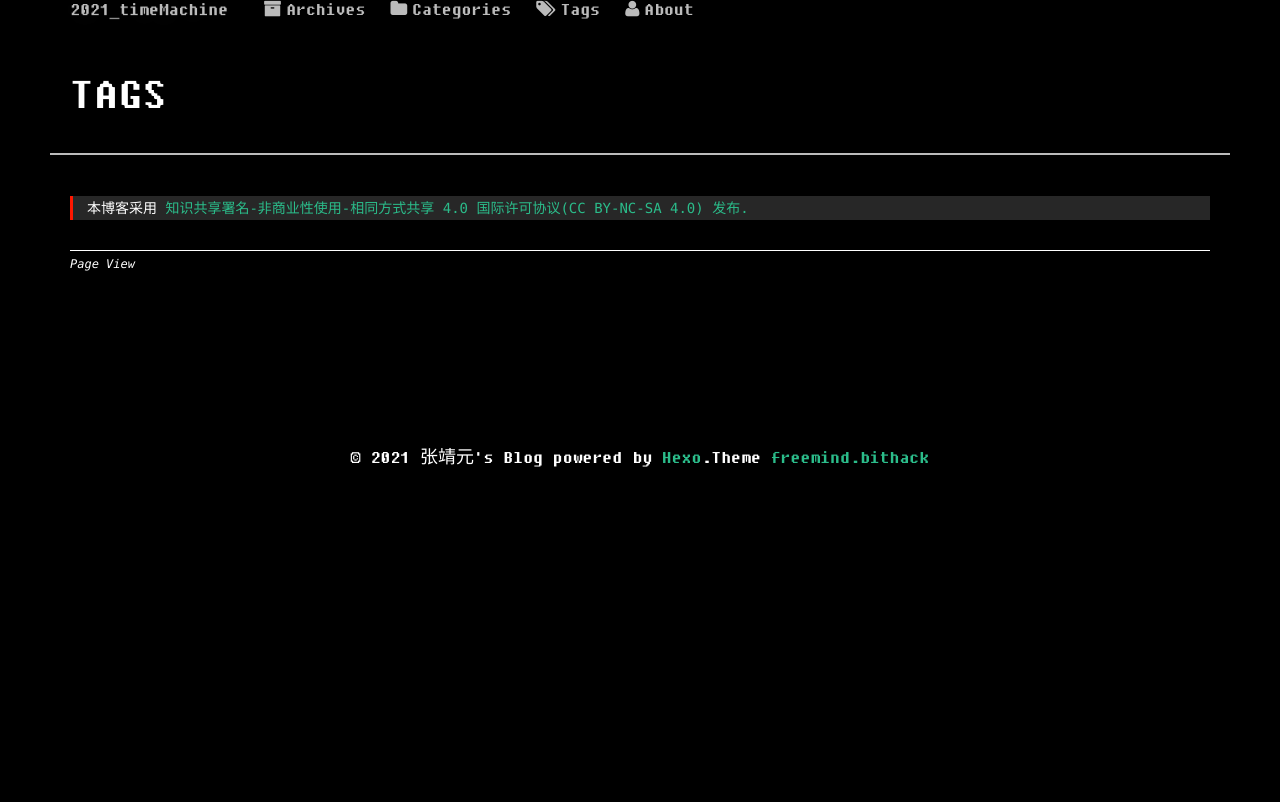
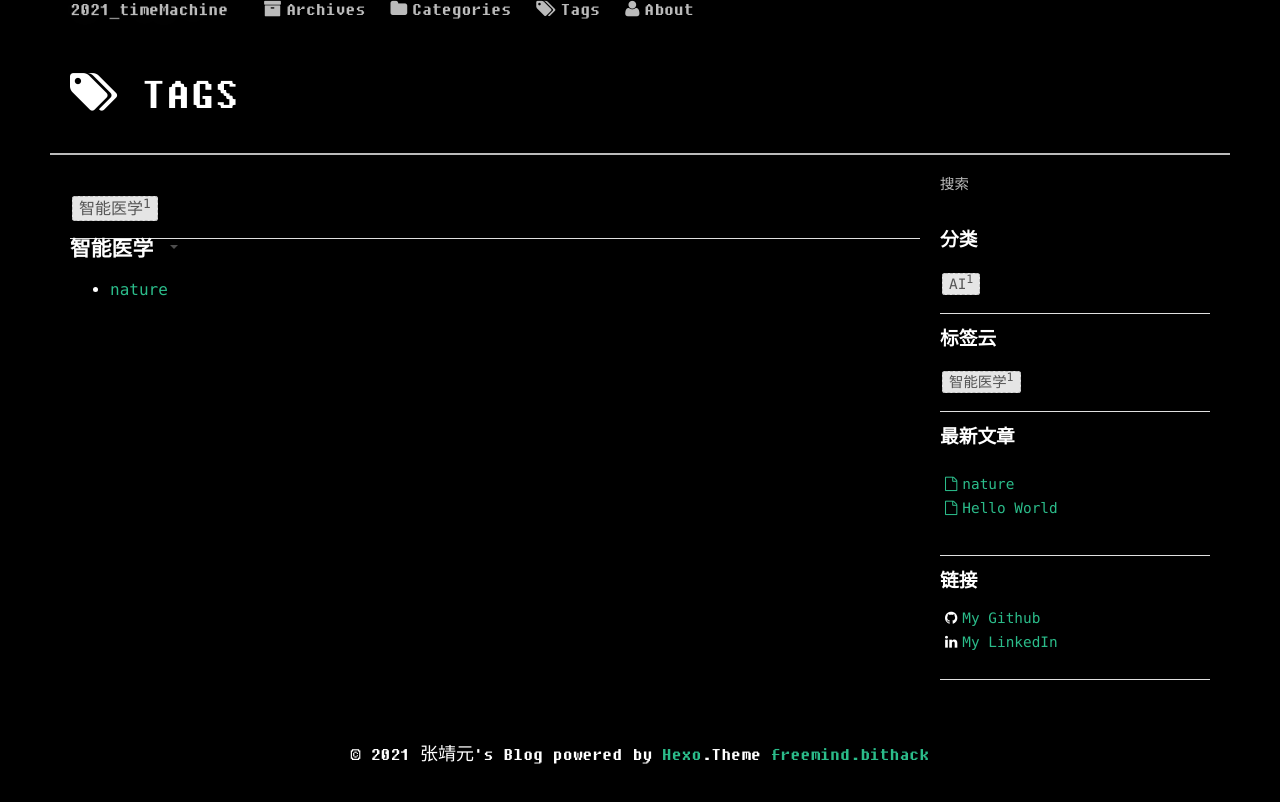
Before and after one commit to EskimoA000/EskimoA000.github.io, a plain HTML site: page Tags/index.html in a window 1280 px wide. Drawn offline with nearby package versions, Linux system fonts and the light colour scheme; a script that the page names is missing.

Commit message:
Site updated: 2021-09-14 19:21:25

```diff
--- a/Tags/index.html
+++ b/Tags/index.html
@@ -6,7 +6,7 @@
   <meta http-equiv="cache-control" content="no-cache">
   <meta http-equiv="expires" content="0">
 
-  <title>tags | 2021_timeMachine</title>
+  <title>Tags | 2021_timeMachine</title>
   <meta name="author" content="张靖元">
 
   <meta name="description" content="daydayup">
@@ -14,7 +14,7 @@
 
   <meta name="viewport" content="width=device-width, initial-scale=1, maximum-scale=1">
 
-  <meta property="og:title" content="tags"/>
+  <meta property="og:title" content="Tags"/>
   <meta property="og:site_name" content="2021_timeMachine"/>
 
 
@@ -91,91 +91,129 @@
 
   <div class="container">
   	<div class="content">
+    	 <!-- title -->
+<div class="page-header">
+	 <h1><i class="fa fa-tags"></i> Tags</h1>
+</div>
+
+<div class="row page">
 
 
-		<div class="page-header">
-			<h1> tags</h1>
+	<div class="col-md-9">
+
+
+<div id="top_search"></div>
+
+
+	<div class="widget">
+		<ul class="tag_box inline list-unstyled">
+
+			<li><a href="#智能医学">智能医学<span>1</span></a></li>
+
+		</ul>
+	</div>
+
+<div class="archive">
+
+
+	<h4 class="archive-ul show" data-toggle="collapse" id="智能医学" data-target="#modal-智能医学"> 智能医学 <b class="caret"></b></h4>
+	   <ul id="modal-智能医学" class="collapse in">
+
+
+
+
+   	   	   	       <li class="listing-item"><a href="/EskimoA000.github.io/2021/09/13/nature/" >nature</a></li>
+
+
+
+
+
+
+
+	   </ul>
+
+	</ul>
+</div>
+
+
+
+</div> <!-- col-md-9 -->
+
+
+		<div class="col-md-3">
+	<div id="sidebar">
+
+
+  <div id="site_search">
+   <div class="form-group">
+    <input type="text" id="local-search-input" name="q" results="0" placeholder="搜索" class="st-search-input st-default-search-input form-control"/>
+   </div>
+  <div id="local-search-result"></div>
   </div>
 
 
 
 
-<div class="row page">
-	<!-- cols -->
+	<div class="widget">
+		<h4>分类</h4>
+		<ul class="tag_box inline list-unstyled">
 
-	<div class="col-md-12">
+			<li><a href="/EskimoA000.github.io/categories/AI/">AI<span>1</span></a></li>
 
-
-	<!-- content -->
-	<div class="mypage">
+		</ul>
+	</div>
 
 
 
-	  <div class="article-footer-copyright">
+	<div class="widget">
+		<h4>标签云</h4>
+		<ul class="tag_box inline list-unstyled">
 
-    本博客采用 <a href="https://creativecommons.org/licenses/by-nc-sa/4.0/deed.zh" target="_blank">知识共享署名-非商业性使用-相同方式共享 4.0 国际许可协议(CC BY-NC-SA 4.0) 发布.</a>
-</div>
-
-	</div>
+			<li><a href="/EskimoA000.github.io/tags/智能医学/">智能医学<span>1</span></a></li>
 
 
-	<span id="/EskimoA000.github.io/tags/index.html" class="leancloud-visitors view" data-flag-title="tags">
-		<em class="post-meta-item-text"> Page View </em> <i class="leancloud-visitors-count"></i>
-	</span>
-
-	<div>
-  	<center>
-
-	<div class="pagination">
-
-
+		</ul>
 	</div>
-
-
-    </center>
-	</div>
-
-	<!-- comment -->
-	<!--
--->
-
-		<section id="comments" class="comments">
-			<style>
-			.comments{margin:30px;padding:10px;background:rgb(0, 0, 0)}
-			@media screen and (max-width:800px){.comments{margin:auto;padding:10px;background:#000}}
-			</style>
-			<div id="vcomment" class="comment"></div>
-<script src='//unpkg.com/valine/dist/Valine.min.js'></script>
-<script src="https://cdnjs.loli.net/ajax/libs/jquery/3.2.1/jquery.min.js"></script>
-<script>
-var valineConfig = {"enable":true,"appId":"xx","appKey":"xx","placeholder":"提交评论时留下邮箱收到回复后将自动通知","visitor":true,"avatar":"monsterid","requiredFields":["nick","mail"]}
-valineConfig.el='#vcomment';
-new Valine(valineConfig);
-    // new Valine({
-    //     el: '#vcomment',
-    //     appId: "",
-    //     appKey: "",
-    //     placeholder: "提交评论时留下邮箱收到回复后将自动通知",
-    //     avatar:"monsterid",
-    //     visitor: "true",
-    //     requiredFields: "nick,mail".split(','),
-    // });
-</script>
-
-		</section>
-
-	</div> <!-- col-md-9/col-md-12 -->
 
 
 
 
-</div><!-- row -->
+<div class="widget">
+  <h4>最新文章</h4>
+  <ul class="entry list-unstyled">
 
-<!--
- -->
+      <li>
+        <a href="/EskimoA000.github.io/2021/09/13/nature/" ><i class="fa fa-file-o"></i>nature</a>
+      </li>
+
+      <li>
+        <a href="/EskimoA000.github.io/2021/09/12/hello-world/" ><i class="fa fa-file-o"></i>Hello World</a>
+      </li>
+
+  </ul>
+</div>
 
 
 
+<div class="widget">
+	<h4>链接</h4>
+	<ul class="blogroll list-unstyled">
+
+		<li><i class="fa fa-github"></i><a href="http://www.github.com/blackshow" title="My Github account." target="_blank"]);">My Github</a></li>
+
+		<li><i class="fa fa-linkedin"></i><a href="http://www.linkedin.com/in/blackshow" title="My Linkin account." target="_blank"]);">My LinkedIn</a></li>
+
+	</ul>
+</div>
+
+
+
+	</div> <!-- sidebar -->
+</div> <!-- col-md-3 -->
+
+
+
+</div> <!-- row-fluid -->
 	</div>
   </div>
   <div class="container-narrow">
```
Lines whose indentation alone changed are shown as unchanged.
